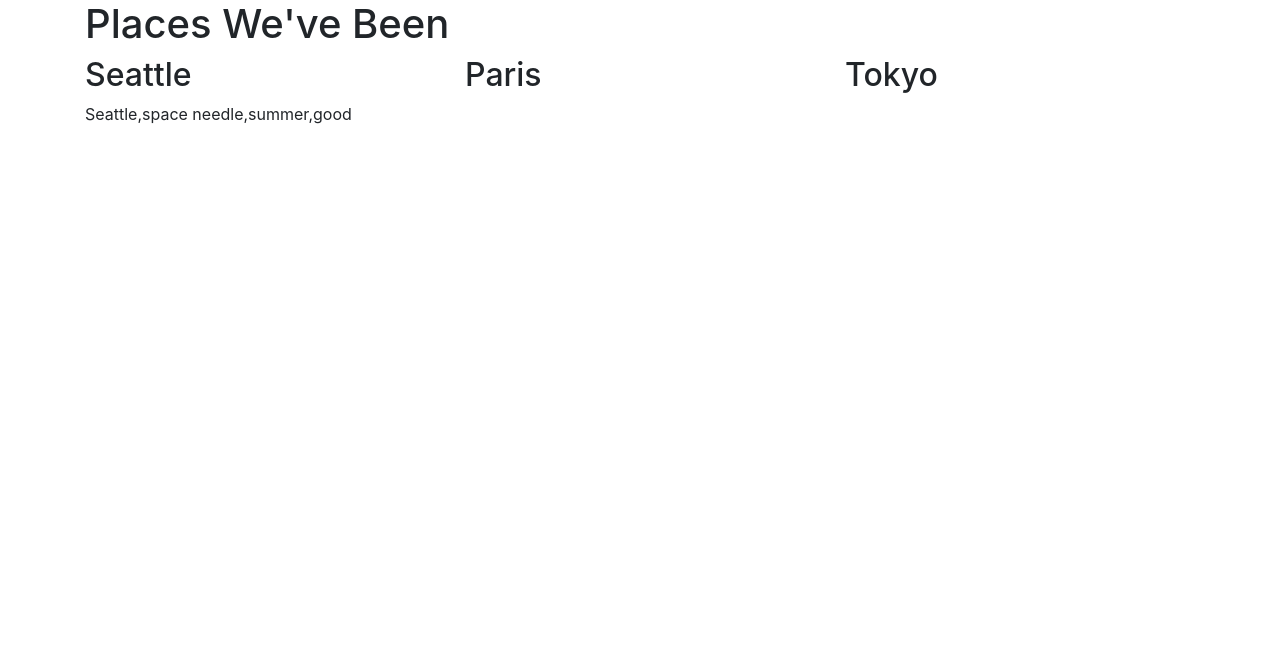
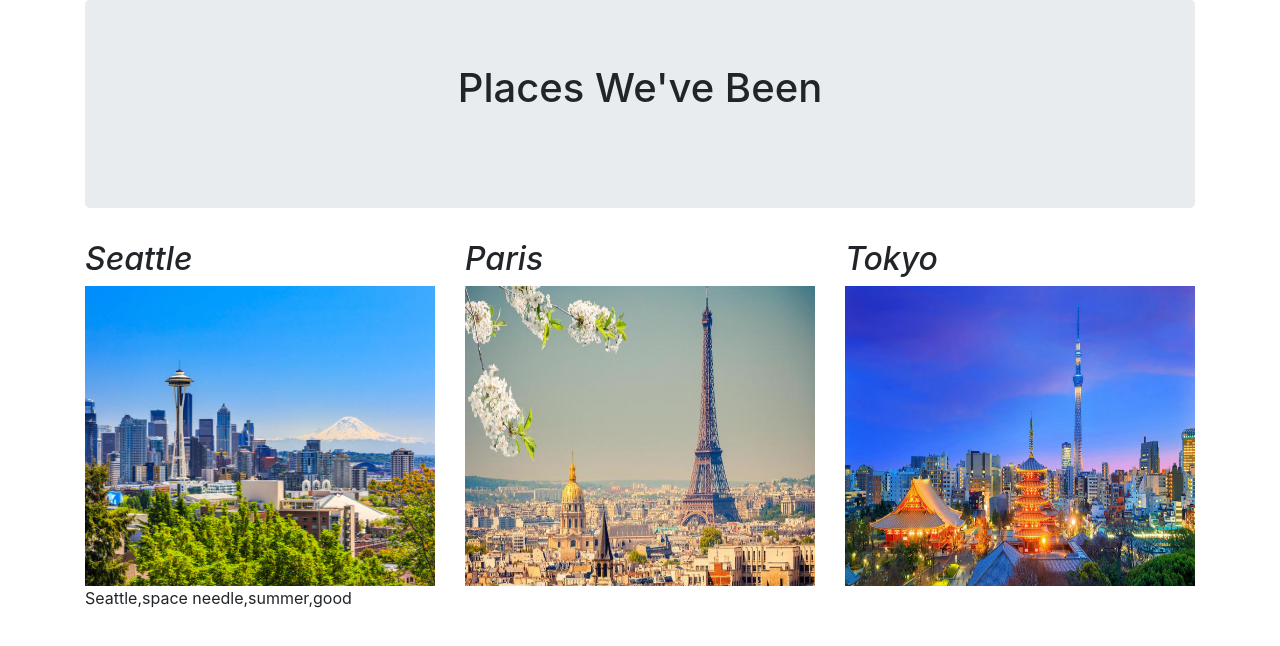
Before and after one commit to gulzatk/place, a plain HTML site: page index.html in a window 1280 px wide. Both pictures are taken after a click on the element "Seattle". Drawn offline with Linux system fonts and the light colour scheme.

Commit message:
Added stylesheet

```diff
--- a/css/styles.css
+++ b/css/styles.css
@@ -0,0 +1,11 @@
+img {
+  height: 300px;
+  width: 350px;
+}
+h1 {
+  text-align: center;
+}
+h2 {
+
+  font-style: italic;
+}
--- a/index.html
+++ b/index.html
@@ -10,18 +10,23 @@
   </head>
   <body>
     <div class="container">
-      <h1>Places We've Been</h1>
+      <div class="jumbotron">
+        <h1>Places We've Been</h1><br>
+      </div>
       <div class="row">
         <div class="col-md-4">
           <h2 id="seattle">Seattle</h2>
+          <img src="img/seattle.jpg" alt="Seattle">
           <p id="seattleOutput"></p>
         </div>
         <div class="col-md-4">
           <h2 id="paris">Paris</h2>
+          <img src="img/paris.jpg" alt="Paris">
           <p id="parisOutput"></p>
         </div>
         <div class="col-md-4">
           <h2 id="tokyo">Tokyo</h2>
+          <img src="img/tokyo.jpg" alt="Tokyo">
           <p id="tokyoOutput"></p>
         </div>
       </div>
--- a/js/scripts.js
+++ b/js/scripts.js
@@ -1,3 +1,4 @@
+// Busines Logic
 function TravelBook() {
   this.destinations = []
 }
@@ -23,26 +24,24 @@ $(document).ready(function(){
 
   $("#seattle").click(function(event){
   event.preventDefault();
-  $("#seattle").show();
+  $("#seattleOutput").show();
   $("#seattleOutput").text(Object.values(seattle));
+  $("#parisOutput").hide();
+  $("#tokyoOutput").hide();
 });
 
   $("#paris").click(function(){
-  $("#seattle").show();
+  $("#parisOutput").show();
   $("#parisOutput").text(Object.values(paris));
+  $("#seattleOutput").hide();
+  $("#tokyoOutput").hide();
 });
 
   $("#tokyo").click(function(){
-  $("#seattle").show();
+  $("#tokyoOutput").show();
   $("#tokyoOutput").text(Object.values(tokyo));
+  $("#seattleOutput").hide();
+  $("#parisOutput").hide();
+
 });
-
-    // var location = $("input#location").val();
-    // var landmarks = $("input#landmarks").val();
-    // var timeOfYear = $("input#timeOfYear").val();
-    // var notes = $("input#notes").val();
-    // var newDestination = new Destination(location, landmarks, timeOfYear, notes);
-    // TravelBook.prototype.addDestination(newDestination);
-    //
-    // $("#output").text(TravelBook(0));
-  });
+});
```
Also changed, not shown: img/paris.jpg (added), img/seattle.jpg (added), img/tokyo.jpg (added).
